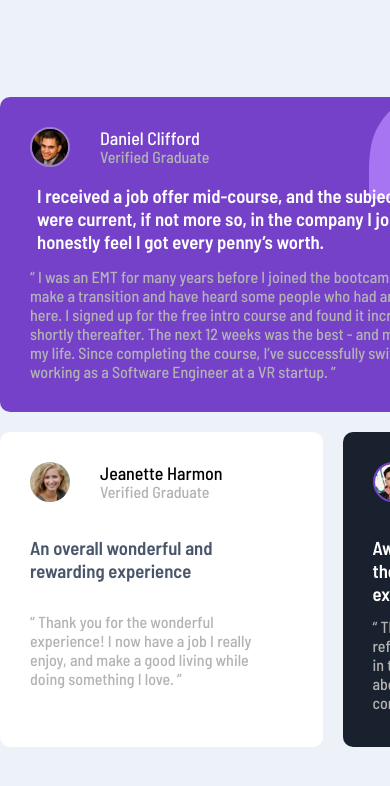
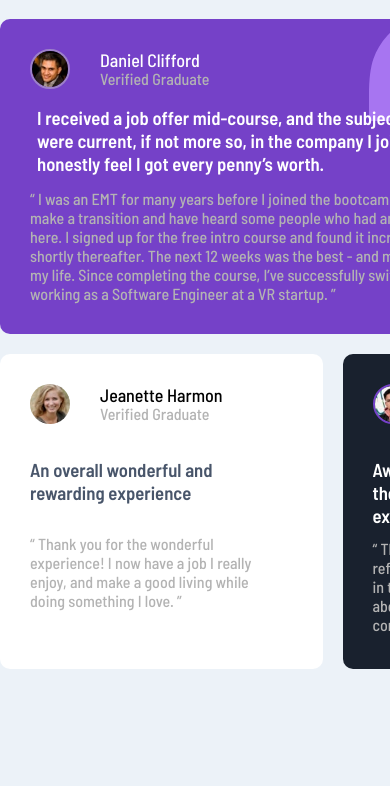
Before and after one commit to nirvayathapa/random, a plain HTML site: page index.html in a window 390 px wide. Shown: the top 786 px of the page. Drawn offline with Linux system fonts and the light colour scheme.

Commit message:
small change

```diff
--- a/css/main.css
+++ b/css/main.css
@@ -107,7 +107,6 @@ body {
   transform: scale(1.05,1.05);
   z-index: 1;
   background-color: rgb(15, 119, 15);
-  /* color: aquamarine; */
 }
 
 /* styling element inside the cell (content) */
@@ -249,6 +248,8 @@ p.content5{
   body{
     display: grid;
     place-items: center;
+    grid-template-rows: auto auto auto auto auto;
   }
 
+
 }
```
